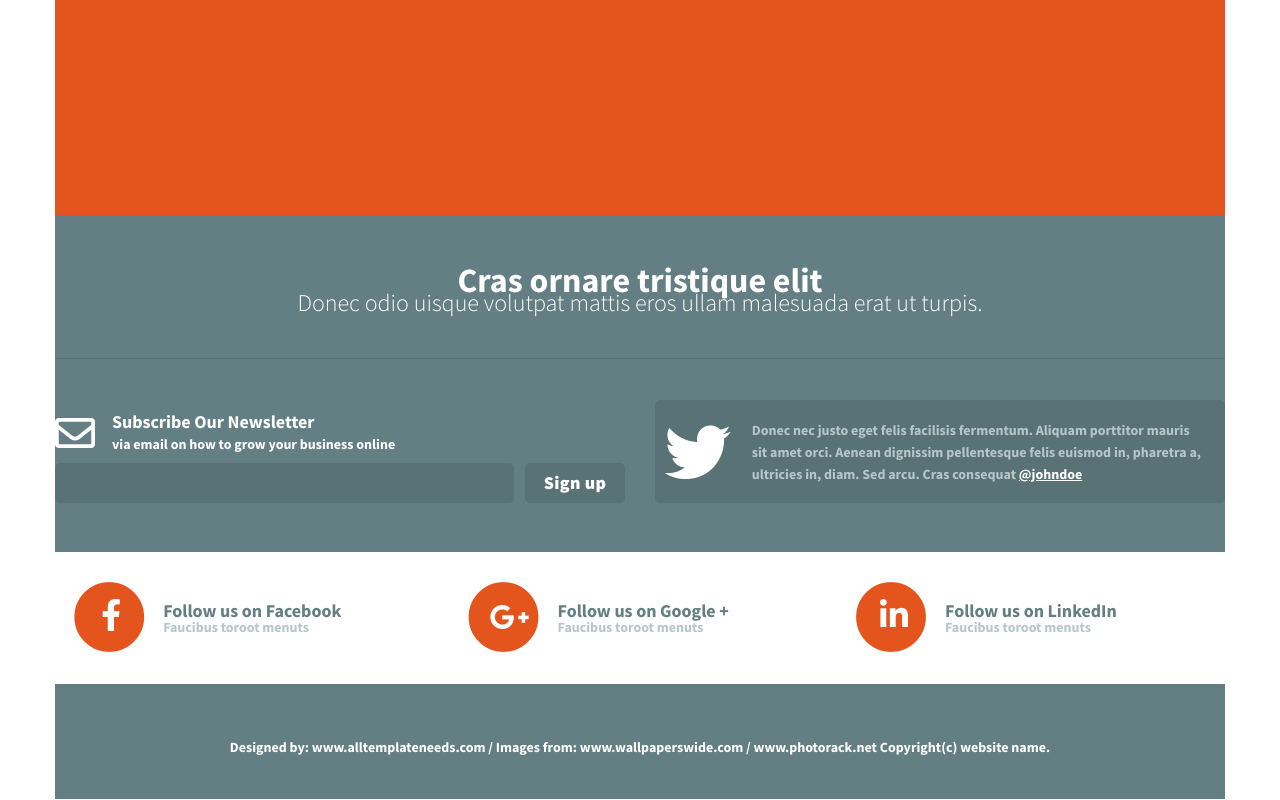
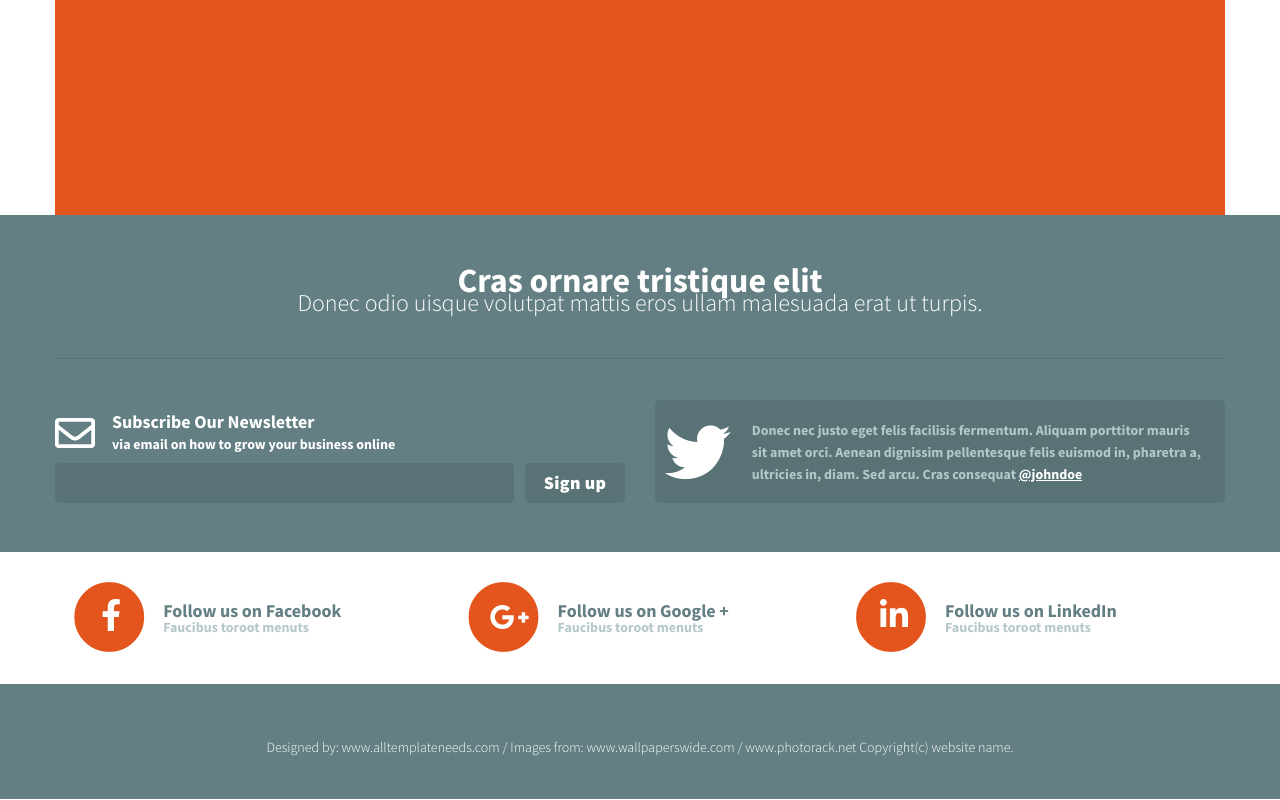
Before and after one commit to KonovalovaVV/html-css, a plain HTML site: page index.html in a window 1280 px wide. Shown: the part 1120-1920 px from the top of the page. Drawn offline with Linux system fonts and the light colour scheme.

Commit message:
Fix width of footer.

```diff
--- a/css/footer.css
+++ b/css/footer.css
@@ -4,15 +4,14 @@
 }
 
 .footer {
-    max-width: 1170px;
+    max-width: 1920px;
     height: 585px;
-    position: absolute;
     top: 0;
     bottom: 0;
     left: 0;
     right: 0;
-    margin: auto;
-    margin-top: 1335px;
+    margin: 0 auto;
+    margin-top: 1245px;
 }
 
 .subscribe-form {
@@ -57,7 +56,9 @@
 }
 
 .form{
+    margin: auto;
     display: flex;
+    max-width: 1170px;
     align-items: flex-end;
     height: 144px;
 }
@@ -227,7 +228,7 @@
     white-space: nowrap;
     height: 13px;
     color: #ffffff;
-    font-family: SourceSansPro;
+    font-family: SourceSansPro-Light;
     font-size: 14px;
     line-height: 24px;
 }
--- a/index.html
+++ b/index.html
@@ -39,7 +39,7 @@
         </li>
       </ul>
     </nav>
-    <header>
+  </header>
 
       <main class="content-temp"></main>
 
```
